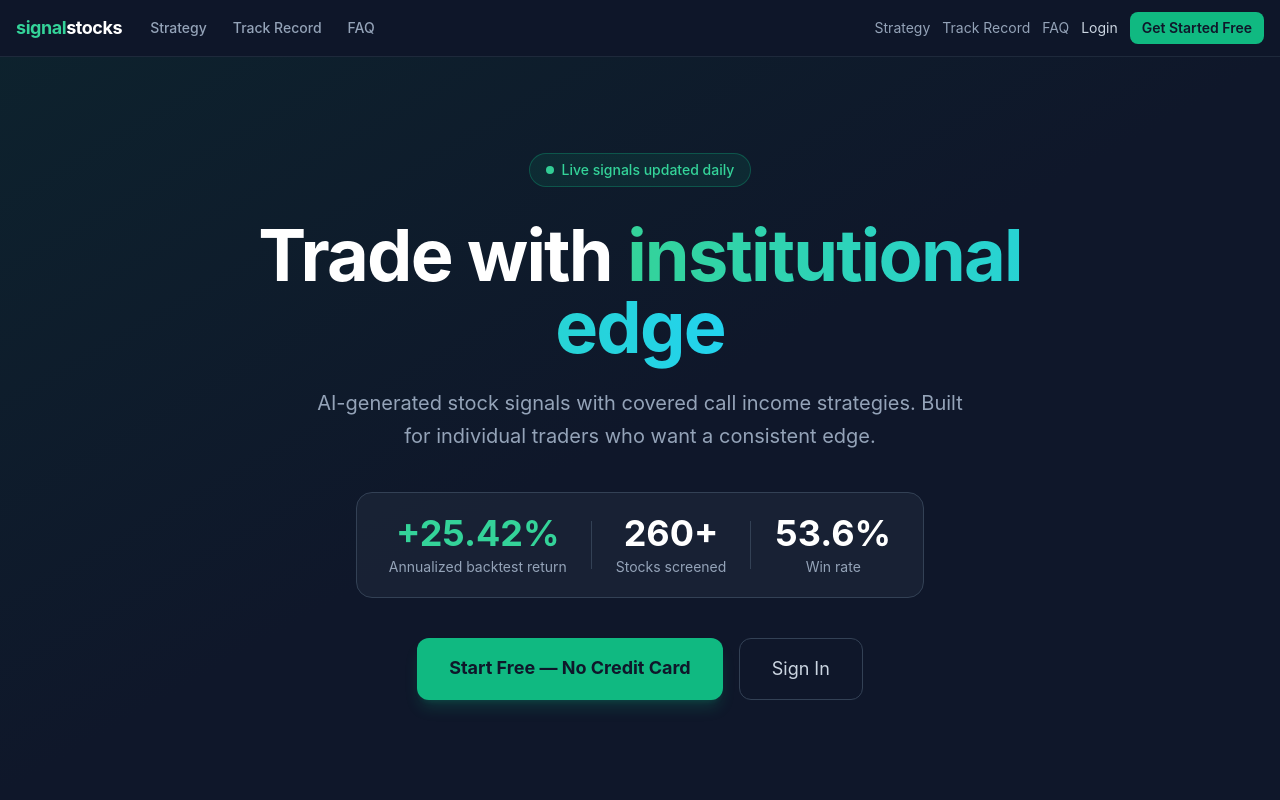
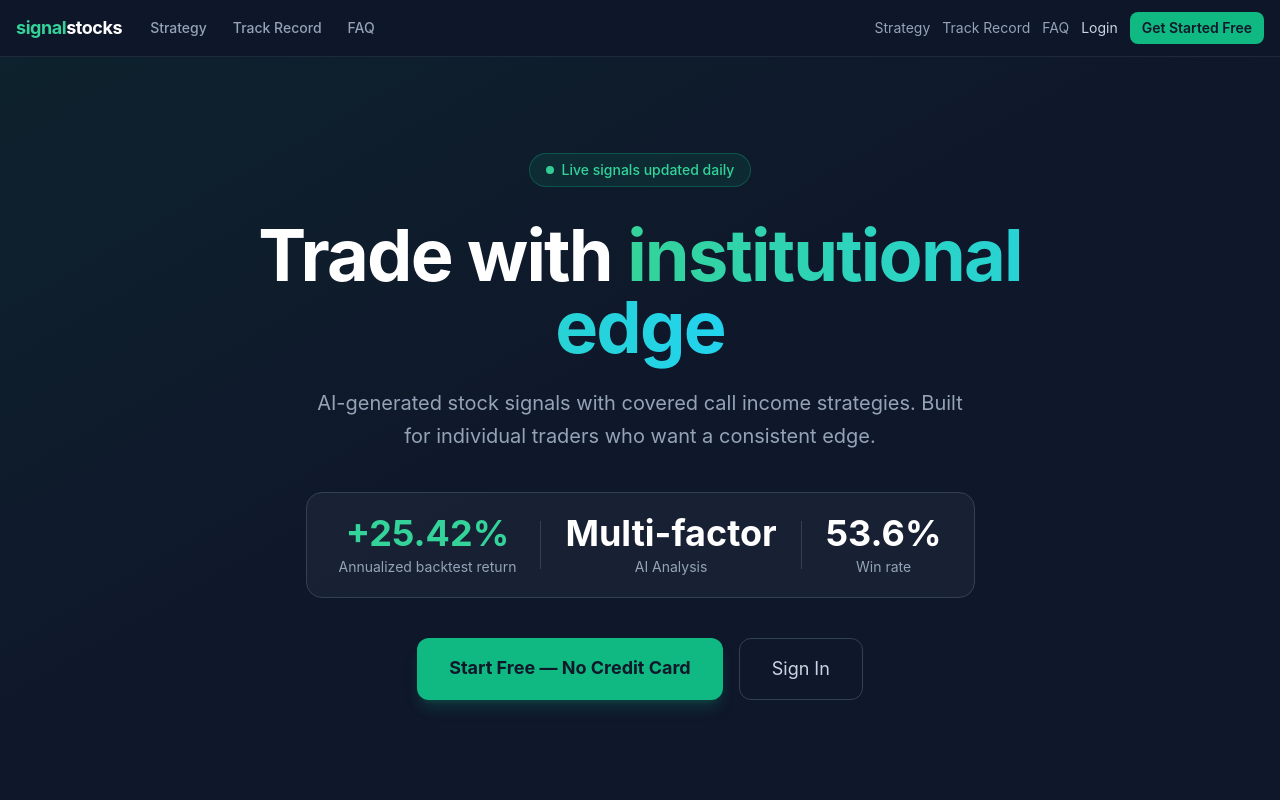
Before and after one commit to nsvictor72-prog/signalstocks-frontend, a Next.js app: page / in a window 1280 px wide. Shown: the top 800 px of the page. Built offline with nearby package versions, Linux system fonts and the light colour scheme.

Commit message:
Remove 260+ stocks reference from homepage

```diff
--- a/app/page.tsx
+++ b/app/page.tsx
@@ -51,8 +51,8 @@ export default function LandingPage() {
             </div>
             <div className="w-px h-12 bg-slate-700 hidden sm:block" />
             <div className="text-center">
-              <div className="text-4xl font-bold text-white">260+</div>
-              <div className="text-slate-400 text-sm mt-1">Stocks screened</div>
+              <div className="text-4xl font-bold text-white">Multi-factor</div>
+              <div className="text-slate-400 text-sm mt-1">AI Analysis</div>
             </div>
             <div className="w-px h-12 bg-slate-700 hidden sm:block" />
             <div className="text-center">
```
